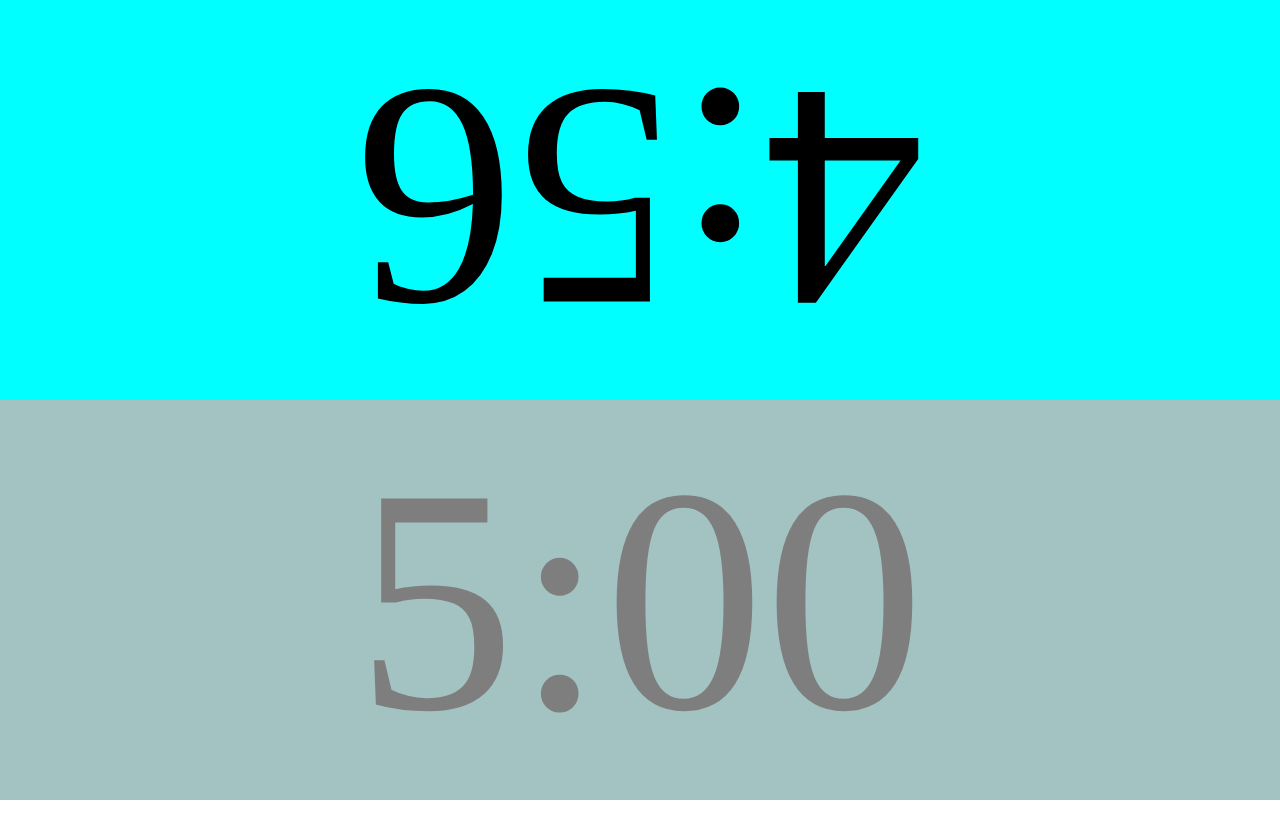
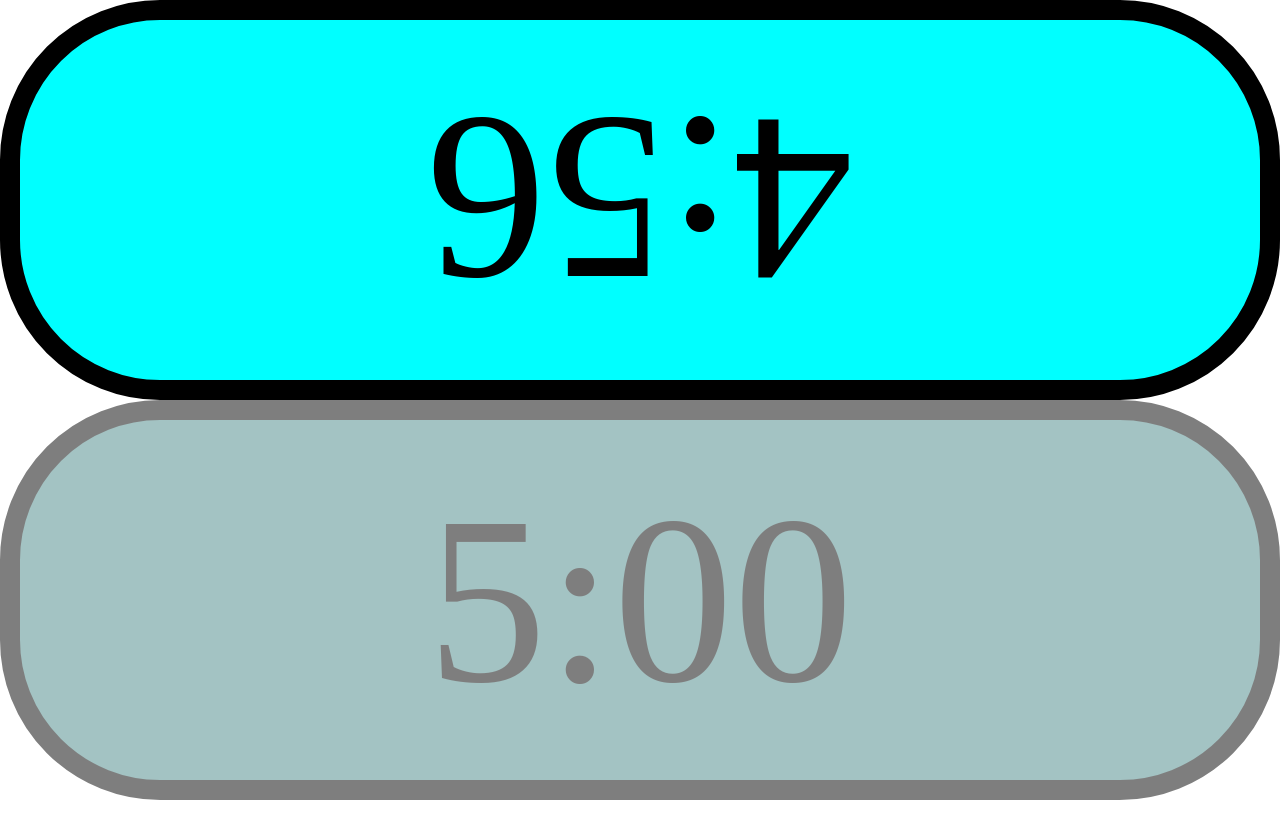
Before and after one commit to awvalenti/rdx, a plain HTML site: page rdx.html in a window 1280 px wide. Drawn offline with Linux system fonts and the light colour scheme.

Commit message:
Adding border

```diff
--- a/rdx.html
+++ b/rdx.html
@@ -50,12 +50,11 @@ SOFTWARE.
 
       .time {
         display: table-row;
-        background-color: #498888;
         opacity: 0.5;
+        margin-bottom: 100px;
       }
 
       .time.active {
-        background-color: #00FFFF;
         opacity: 1;
       }
 
@@ -67,7 +66,14 @@ SOFTWARE.
         display: table-cell;
         text-align: center;
         vertical-align: middle;
-        font-size: 40vmin;
+        font-size: 30vmin;
+        background-color: #498888;
+        border: 20px solid;
+        border-radius: 20vmin;
+      }
+
+      .time.active span {
+        background-color: #00FFFF;
       }
 
       .time:first-child {
@@ -86,9 +92,10 @@ SOFTWARE.
       <div class="time">
         <span>5:00</span>
       </div>
-      <audio id="click" src="clec16.mp3" type="audio/mpeg"></audio>
-      <audio id="time-up" src="pem16.mp3" type="audio/mpeg"></audio>
     </main>
+
+    <audio id="click" src="clec16.mp3" type="audio/mpeg"></audio>
+    <audio id="time-up" src="pem16.mp3" type="audio/mpeg"></audio>
 
     <div class="spacer"></div>
 
```
